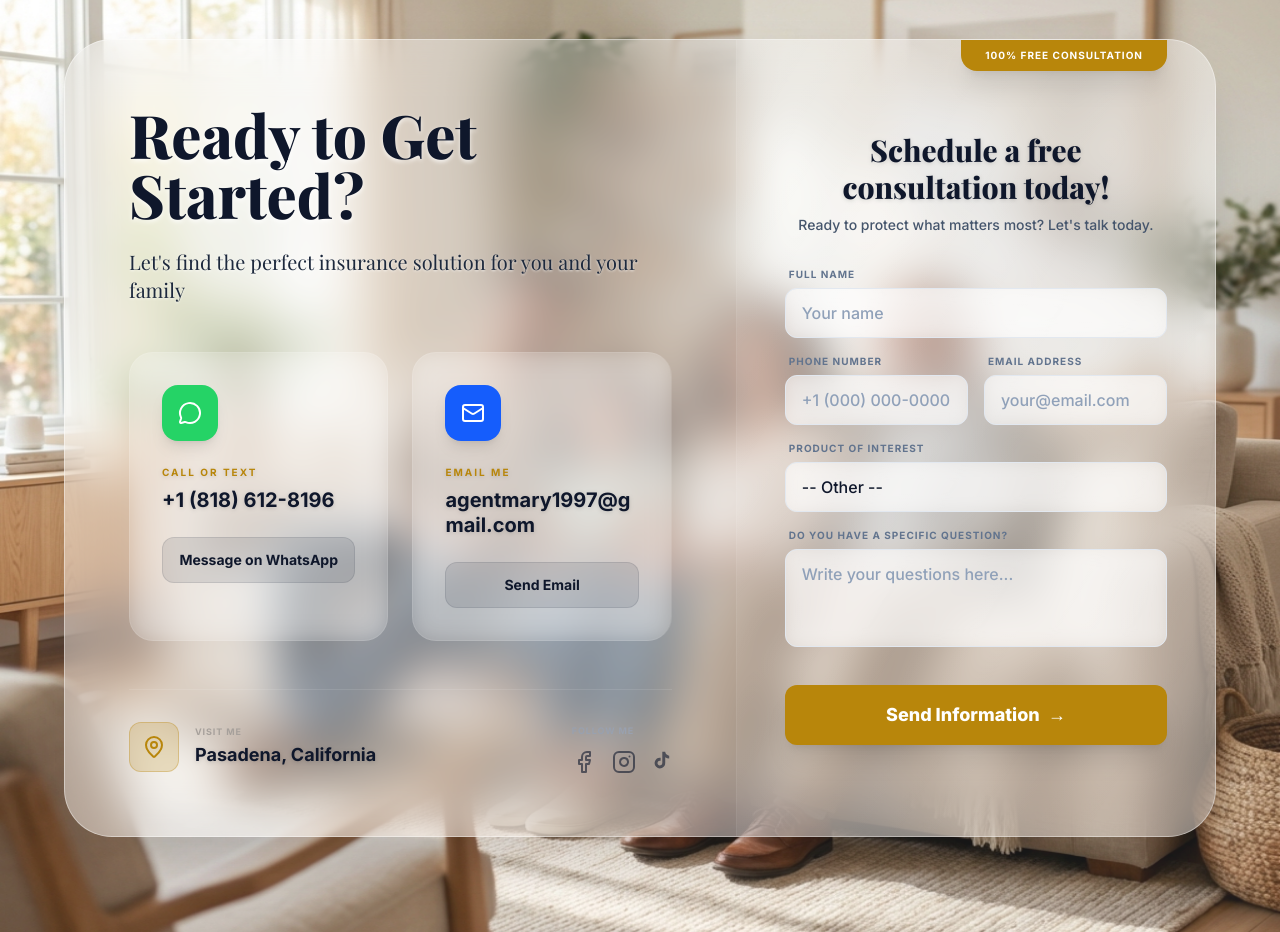
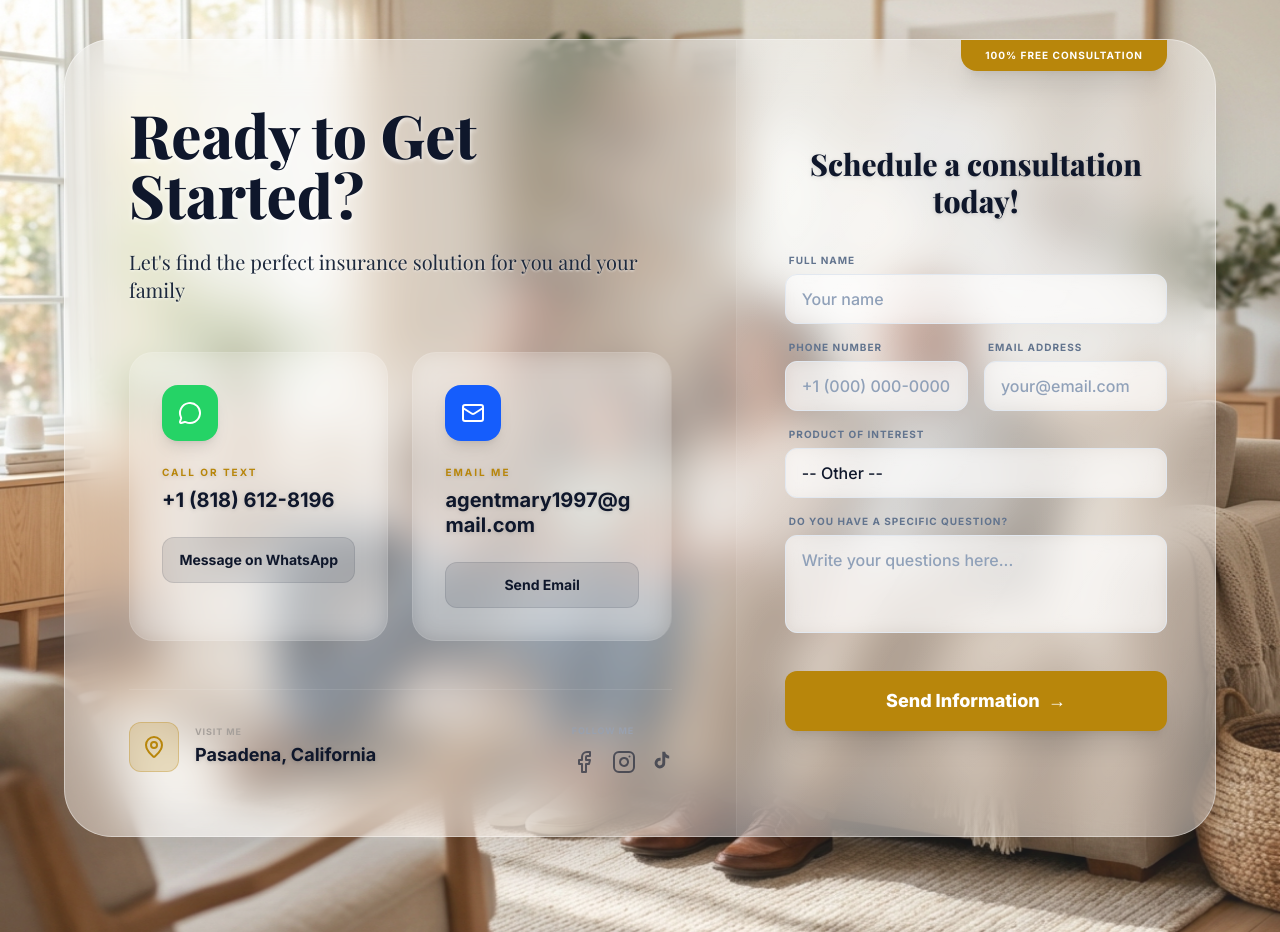
Before and after one commit to AnthonyFclub/tu-seguro-con-mary-landing, a Next.js app: page /en in a window 1280 px wide. Shown: the part 3700-4632 px from the top of the page. Built offline with nearby package versions, Linux system fonts and the light colour scheme; a web font is replaced by a local one.

Commit message:
refactor: simplify contact section title and remove subtitle

```diff
--- a/components/Contact.tsx
+++ b/components/Contact.tsx
@@ -183,7 +183,7 @@ export default function Contact() {
                                         <h3 className="text-2xl lg:text-3xl font-extrabold leading-tight font-serif text-slate-900 drop-shadow-sm mb-2">
                                             {t('cta.title')}
                                         </h3>
-                                        <p className="text-sm text-slate-600 font-medium">{t('cta.bottomText')}</p>
+                                        {t('cta.bottomText') && <p className="text-sm text-slate-600 font-medium">{t('cta.bottomText')}</p>}
                                     </div>
 
                                     {submitStatus === 'success' ? (
--- a/messages/en.json
+++ b/messages/en.json
@@ -103,10 +103,10 @@
       }
     },
     "cta": {
-      "title": "Schedule a free consultation today!",
+      "title": "Schedule a consultation today!",
       "button": "Contact Me Now",
       "badge": "100% Free Consultation",
-      "bottomText": "Ready to protect what matters most? Let's talk today.",
+      "bottomText": "",
       "features": [
         "No obligation",
         "Free consultation",
--- a/messages/es.json
+++ b/messages/es.json
@@ -101,10 +101,10 @@
             }
         },
         "cta": {
-            "title": "¡Agenda una consulta gratuita hoy!",
+            "title": "¡Agenda una consulta hoy!",
             "button": "Contáctame Ahora",
             "badge": "Consulta 100% Gratuita",
-            "bottomText": "¿Listo para proteger lo que más importa? Hablemos hoy.",
+            "bottomText": "",
             "features": [
                 "Sin compromiso",
                 "Consulta gratuita",
```
